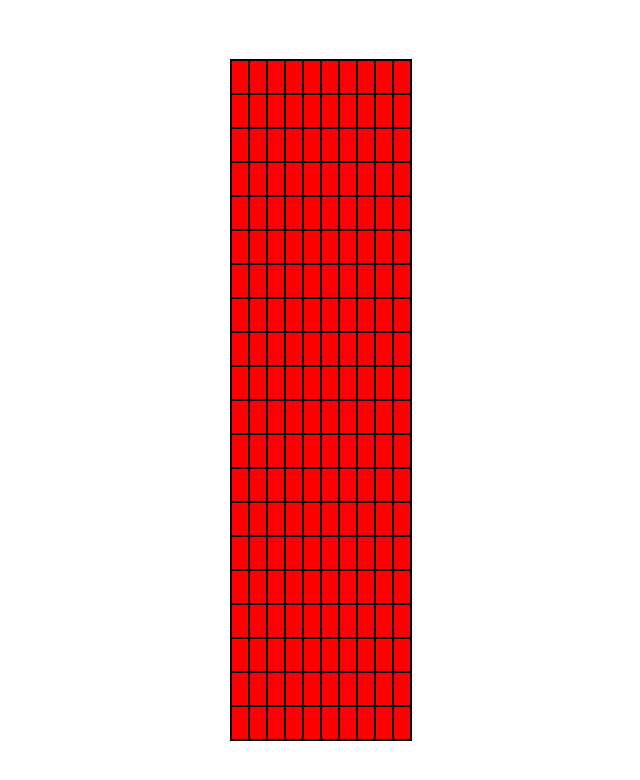
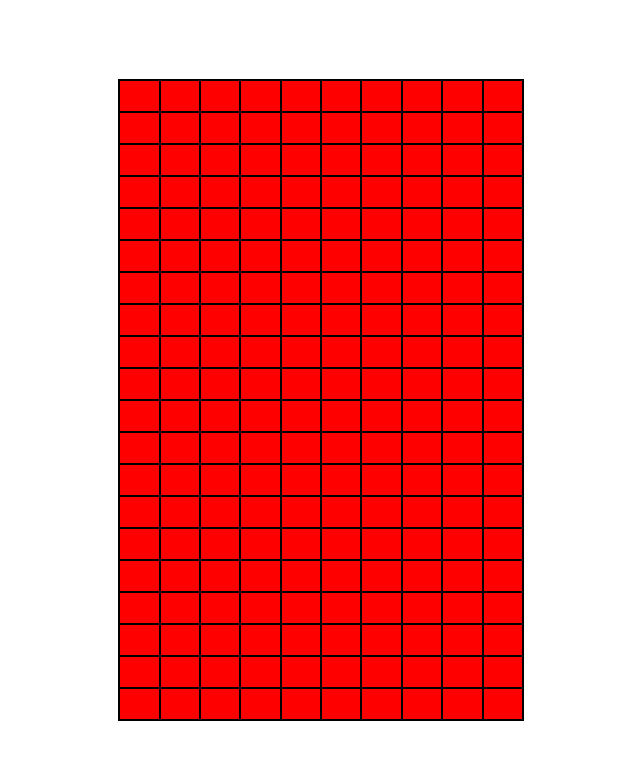
Before and after one commit to julioolvr/patterns, a React (Vite) app: page / in a window 1280 px wide. Shown: the top 780 px of the page, without its empty margins (319-959 px from the left). Built offline with nearby package versions, Linux system fonts and the light colour scheme.

Commit message:
Click to change color

```diff
--- a/package.json
+++ b/package.json
@@ -12,7 +12,8 @@
   "dependencies": {
     "react": "^18.2.0",
     "react-dom": "^18.2.0",
-    "remeda": "^1.61.0"
+    "remeda": "^1.61.0",
+    "use-immer": "^0.9.0"
   },
   "devDependencies": {
     "@types/react": "^18.2.66",
--- a/src/Pattern.css
+++ b/src/Pattern.css
@@ -7,6 +7,7 @@
 }
 
 .pattern--cell {
+  border-radius: 0;
   border: 1px solid black;
   width: 1em;
   height: 2em;
--- a/src/Pattern.tsx
+++ b/src/Pattern.tsx
@@ -1,5 +1,6 @@
-import { useMemo } from "react";
+import { useState } from "react";
 import * as R from "remeda";
+import { useImmer } from "use-immer";
 
 import "./Pattern.css";
 
@@ -13,35 +14,40 @@ class Palette {
   }
 }
 
-class Pattern {
-  #palette: Palette;
-  pixels: Array<Array<number>>;
+function usePattern(width: number, height: number, initialPalette: Palette) {
+  const [palette] = useState(initialPalette);
+  const [pixels, setPixels] = useImmer(
+    R.times(height, () => R.times(width, R.constant(0)))
+  );
 
-  constructor(width: number, height: number, palette: Palette) {
-    this.#palette = palette;
-    this.pixels = R.times(height, () => R.times(width, R.constant(0)));
-  }
-
-  get colorGrid(): Array<Array<Color>> {
-    return this.pixels.map((row) => {
-      return row.map((paletteIndex) => this.#palette.colors[paletteIndex]);
-    });
-  }
+  return {
+    colorGrid(): Array<Array<Color>> {
+      return pixels.map((row) => {
+        return row.map((paletteIndex) => palette.colors[paletteIndex]);
+      });
+    },
+    setColor(colorIndex: number, x: number, y: number) {
+      setPixels((draft) => {
+        draft[y][x] = colorIndex;
+      });
+    },
+  };
 }
 
 export default function PatternUi() {
-  const pattern = useMemo(() => new Pattern(10, 20, new Palette()), []);
+  const pattern = usePattern(10, 20, new Palette());
 
   return (
     <div className="pattern">
-      {pattern.colorGrid.map((row, y) => (
+      {pattern.colorGrid().map((row, y) => (
         <div key={y} className="pattern--row">
           {row.map((color, x) => (
-            <div
+            <button
               key={x}
               className="pattern--cell"
               style={{ backgroundColor: color }}
-            ></div>
+              onClick={() => pattern.setColor(1, x, y)}
+            ></button>
           ))}
         </div>
       ))}
```
Also changed, not shown: 1 other file (tests, documents, lock files or other folders).
